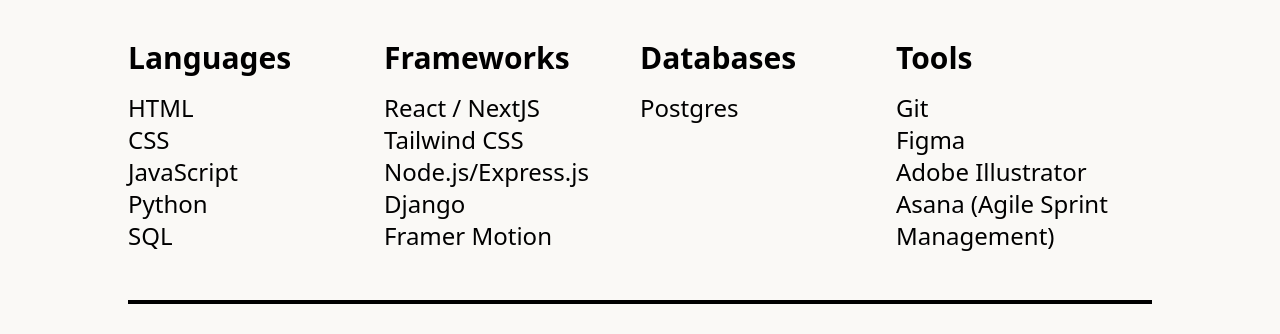
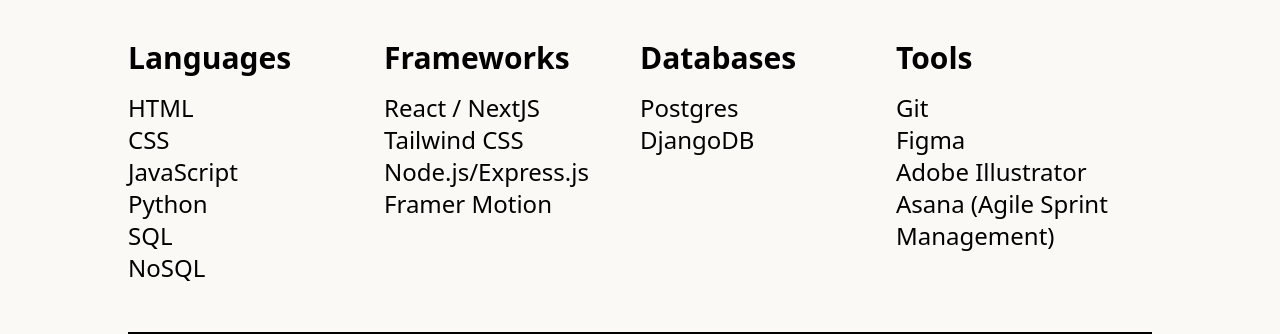
Before and after one commit to jrbaprz/portfolio, a Next.js app: page / in a window 1280 px wide. Shown: the part 1040-1374 px from the top of the page. Built offline with nearby package versions, Linux system fonts and the light colour scheme.

Commit message:
Updated Skills

```diff
--- a/pages/skills.js
+++ b/pages/skills.js
@@ -49,6 +49,7 @@
               <li>JavaScript</li>
               <li>Python</li>
               <li>SQL</li>
+              <li>NoSQL</li>
             </motion.ul>
           </section>
 
@@ -78,7 +79,6 @@
               <li>React / NextJS</li>
               <li>Tailwind CSS</li>
               <li>Node.js/Express.js</li>
-              <li>Django</li>
               <li>Framer Motion</li>
             </motion.ul>
           </section>
@@ -107,6 +107,7 @@
               viewport={{ once: true }}
             >
               <li>Postgres</li>
+              <li>DjangoDB</li>
             </motion.ul>
           </section>
 
```
